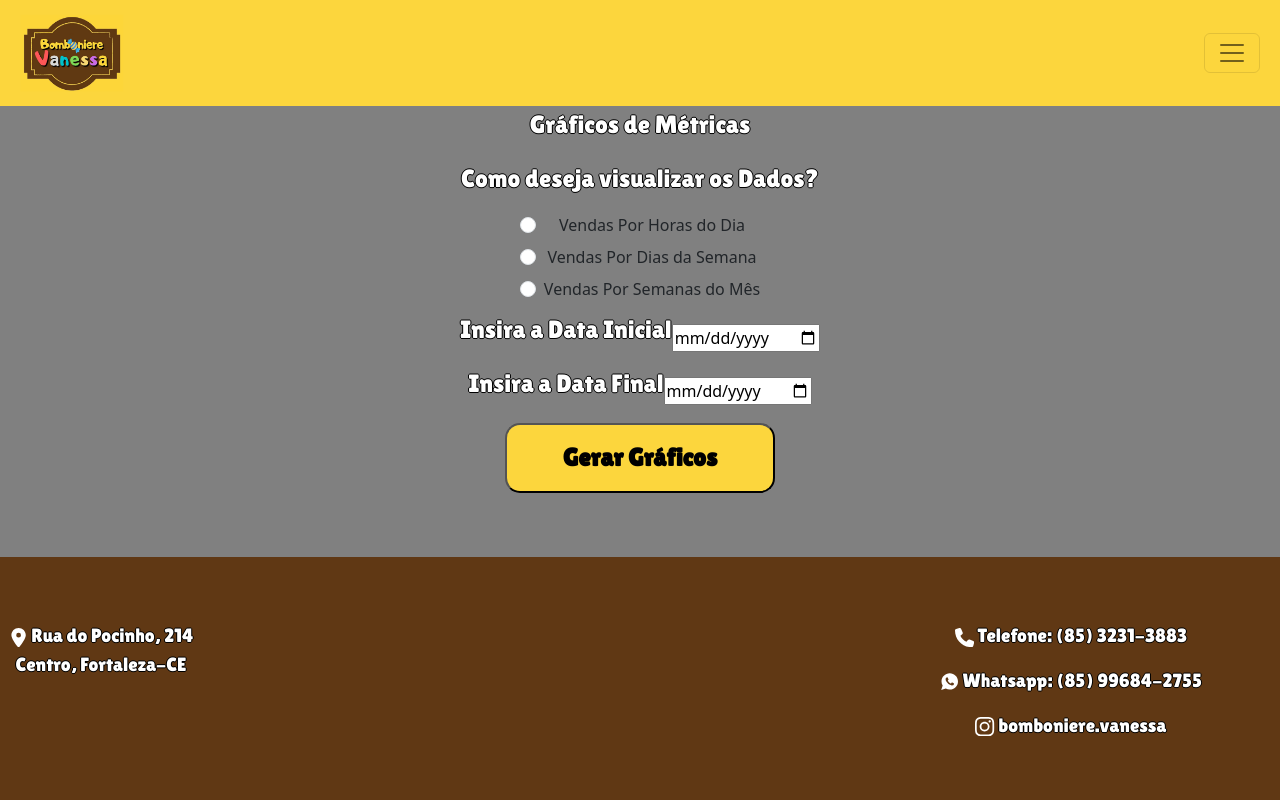
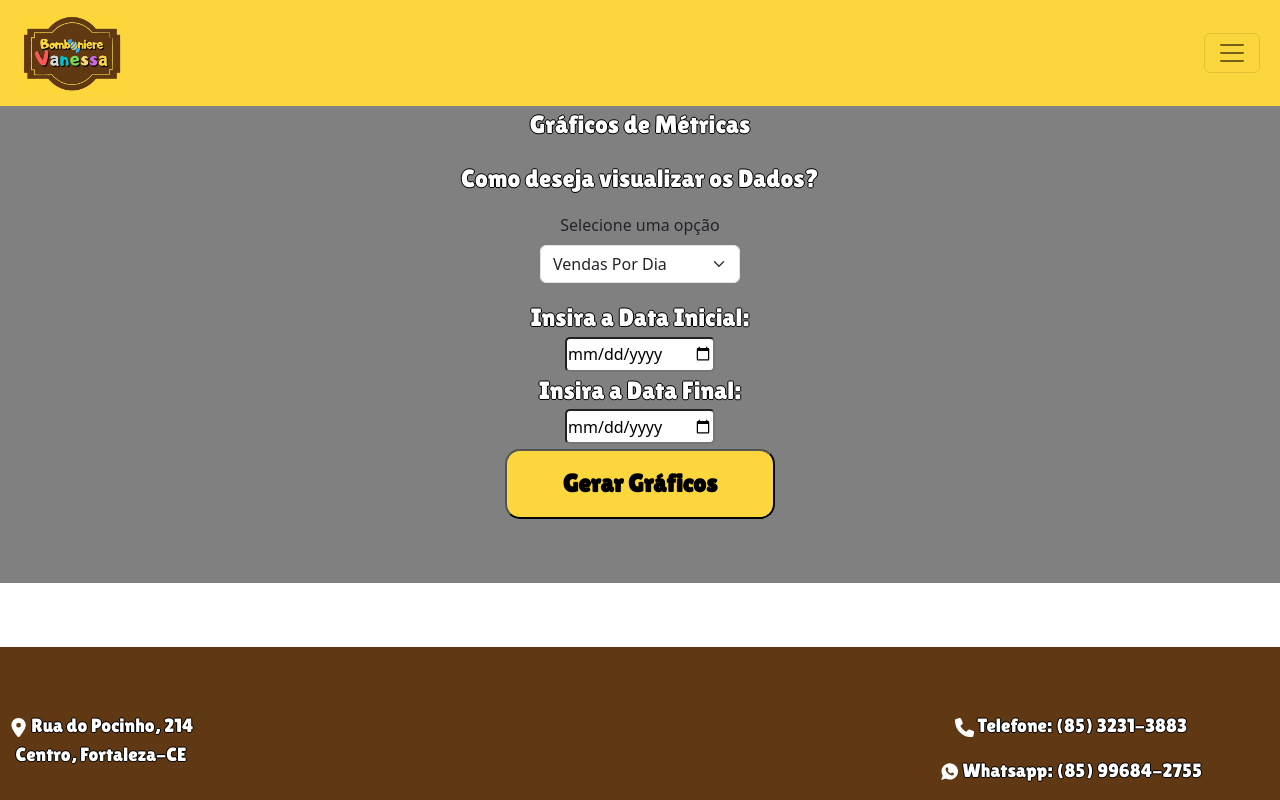
Before and after one commit to othonaf/Bomboniere-Vanessa-Frontend, a React (Create React App) app: page /PaginaDeMetricas in a window 1280 px wide. Shown: the top 800 px of the page. Built offline with nearby package versions, Linux system fonts and the light colour scheme.

Commit message:
Atualizando arquivos de Vendas

```diff
--- a/src/components/PaginaDeMetricas.js
+++ b/src/components/PaginaDeMetricas.js
@@ -1,14 +1,14 @@
 import React, { useState } from 'react';
 import axios from 'axios';
 import { TiWarning } from "react-icons/ti";
-import { DivMetricas, InfoProduto, DivInputsMetricas, Button, DivData, Canva, InfoLucro, DivRadios } from "./styled";
+import { DivMetricas, InfoProduto, DivInputsMetricas, Button, DivData, Canva, InfoLucro, DivRadios, InfoData, InputDate} from "./styled";
 import QuantidadeDeProdutos from './graficos/QuantidadeDeProdutos';
 import RendimentosPorTempo from './graficos/RendimentoPorTempo';
 import VendasPorFuncionario from './graficos/VendasPorFuncionario';
 import { FormGroup, Label, Input } from 'reactstrap';
 import Carregando from './Carregando';
 
-const backend = axios.create({ baseURL: 'https://gerenciador-estoque-backend-gi4a.vercel.app' , })
+const backend = axios.create({ baseURL: 'https://gerenciador-estoque-backend-gi4a.vercel.app', })
 //'http://localhost:3003'
 function PaginaDeMetricas() {
     const [startDate, setStartDate] = useState('');
@@ -16,7 +16,7 @@ function PaginaDeMetricas() {
     const [data, setData] = useState(null); // Adicione um novo estado para armazenar os dados
     const [error, setError] = useState(null);
     const [lucro, setLucro] = useState('');
-    const [endpoint, setEndpoint] = useState('');
+    const [endpoint, setEndpoint] = useState('vendasPorDia');
     const [elemento, setElemento] = useState('');
     const [vendasPorVendedor, setVendaPorVendedor] = useState('');
     const [loading, setLoading] = useState(false);
@@ -26,13 +26,13 @@ function PaginaDeMetricas() {
     const gerarGraficos = async () => {
         setLoading(true);
         switch (endpoint) {
-            case 'vendasPorHora':
+            case 'vendasPorDia':
                 setElemento('hora')
                 break;
-            case 'vendasPorDiasNaSemana':
+            case 'vendasPorSemana':
                 setElemento('dia')
                 break;
-            case 'vendasPorSemana':
+            case 'vendasPorMes':
                 setElemento('semana')
                 break;
 
@@ -50,7 +50,8 @@ function PaginaDeMetricas() {
                 headers: { Authorization: `${token}` }
             });
 
-            console.log(response.data)
+            // console.log(response.data)
+            // console.log(endpoint)
             if (response && response.data) {
                 setData(response.data.vendasPorTempo);
                 setLucro(response.data.totalLucro);
@@ -76,28 +77,26 @@ function PaginaDeMetricas() {
                 <InfoProduto>Gráficos de Métricas</InfoProduto>
                 <InfoProduto>Como deseja visualizar os Dados?</InfoProduto>
                 <DivRadios>
-                    <FormGroup check>
-                        <Label check>
-                            <Input type="radio" id="hora" name="endpoint" value="vendasPorHora" checked={endpoint === 'vendasPorHora'} onChange={(e) => setEndpoint(e.target.value)} />
-                            <Label for="hora">Vendas Por Horas do Dia</Label><br />
-                            <Input type="radio" id="dia" name="endpoint" value="vendasPorDiasNaSemana" checked={endpoint === 'vendasPorDiasNaSemana'} onChange={(e) => setEndpoint(e.target.value)} />
-                            <Label for="dia">Vendas Por Dias da Semana </Label><br />
-                            <Input type="radio" id="semana" name="endpoint" value="vendasPorSemana" checked={endpoint === 'vendasPorSemana'} onChange={(e) => setEndpoint(e.target.value)} />
-                            <Label for="semana">Vendas Por Semanas do Mês</Label><br />
-                        </Label>
+                    <FormGroup>
+                        <Label for="select">Selecione uma opção</Label>
+                        <Input type="select" name="endpoint" id="select" value={endpoint} onChange={(e) => setEndpoint(e.target.value)}>
+                            <option value="vendasPorDia">Vendas Por Dia</option>
+                            <option value="vendasPorSemana">Vendas Por Semana</option>
+                            <option value="vendasPorMes">Vendas Por Mês</option>
+                        </Input>
                     </FormGroup>
                 </DivRadios>
                 <DivData>
-                    <InfoProduto>Insira a Data Inicial </InfoProduto>
-                    <input
+                    <InfoData>Insira a Data Inicial:</InfoData>
+                    <InputDate
                         type="date"
                         value={startDate}
                         onChange={(e) => setStartDate(e.target.value)}
                     />
                 </DivData>
                 <DivData>
-                    <InfoProduto>Insira a Data Final </InfoProduto>
-                    <input
+                    <InfoData>Insira a Data Final:</InfoData>
+                    <InputDate
                         type="date"
                         value={endDate}
                         onChange={(e) => setEndDate(e.target.value)}
@@ -106,11 +105,10 @@ function PaginaDeMetricas() {
                 <Button onClick={gerarGraficos}>Gerar Gráficos</Button>
             </DivInputsMetricas>
             {lucro && <InfoLucro>Total de Rendimentos no período: {Number(lucro).toLocaleString('pt-BR', { style: 'currency', currency: "BRL" })}</InfoLucro>}
-
             <Canva>
                 {data && <QuantidadeDeProdutos data={data} elemento={elemento} />}
                 {data && <RendimentosPorTempo data={data} elemento={elemento} />}
-                {vendasPorVendedor && <VendasPorFuncionario vendasPorVendedor={vendasPorVendedor}/>}
+                {vendasPorVendedor && <VendasPorFuncionario vendasPorVendedor={vendasPorVendedor} />}
             </Canva>
 
             {error && <InfoProduto><TiWarning />{error}</InfoProduto>}
--- a/src/components/RegistraVenda.js
+++ b/src/components/RegistraVenda.js
@@ -9,7 +9,7 @@ import PaginaResposta from './PaginaResposta';
 import CardProduto from './CardProduto';
 import { GiConfirmed } from "react-icons/gi";
 
-const backend = axios.create({ baseURL: 'https://gerenciador-estoque-backend-gi4a.vercel.app' , });
+const backend = axios.create({ baseURL: 'https://gerenciador-estoque-backend-gi4a.vercel.app'   , });
 //'http://localhost:3003'
 
 function RegistraVenda() {
@@ -20,6 +20,7 @@ function RegistraVenda() {
     const [loading, setLoading] = useState(false);
     const [data, setData] = useState('');
     const [finalizado, setFinalizado] = useState(false);
+    const [qtde_total_prod, setQtdeTotalProd] = useState(0);
     const scannerRef = useRef(null);
 
     const handleDetected = (data) => {
@@ -52,9 +53,13 @@ function RegistraVenda() {
         setLoading(false);
     };
 
+    const calcularQtdeProdutos = (quantidade) => {
+        setQtdeTotalProd(Number(qtde_total_prod) + Number(quantidade));
+
+    };
     const calcularValorTotal = () => {
         return produtos.reduce((total, produto) => total + produto.valordevenda * produto.quantidade, 0);
-    }
+    };
 
     const registraVenda = async () => {
         setLoading(true);
@@ -67,8 +72,9 @@ function RegistraVenda() {
                 valordecompra: produto.valordecompra,
                 valordevenda: produto.valordevenda
             }));
+
             const response = await backend.post('/api/registraVenda',
-                { valorTotal, listaDeCompras },
+                { valorTotal, listaDeCompras, qtde_total_prod },
                 { headers: { Authorization: `Bearer ${token}` } });
             setProdutos([]);
             setData(response.data)
@@ -131,6 +137,7 @@ function RegistraVenda() {
                             const novosProdutos = [...produtos];
                             novosProdutos[index].quantidade = parseInt(novaQuantidade);
                             setProdutos(novosProdutos);
+                            calcularQtdeProdutos(novaQuantidade)
                         }}
                     />
                 ))}
--- a/src/components/graficos/VendasPorFuncionario.js
+++ b/src/components/graficos/VendasPorFuncionario.js
@@ -6,7 +6,10 @@ function VendasPorFuncionario({ vendasPorVendedor }) {
     const chartRef = useRef(null);
     const chartInstanceRef = useRef(null);
 
+
     useEffect(() => {
+        const colors = ['green', 'blue', 'red', 'yellow', 'purple', 'orange', 'pink', 'cyan', 'magenta', 'lime'];
+
         if (vendasPorVendedor && chartRef.current) {
             console.log(vendasPorVendedor)
             if (chartInstanceRef.current) {
@@ -14,22 +17,30 @@ function VendasPorFuncionario({ vendasPorVendedor }) {
             }
             const ctx = chartRef.current.getContext('2d');
             chartInstanceRef.current = new Chart(ctx, {
-                type: 'pie', // Altere 'pizza' para 'pie' aqui
+                type: 'pie',
                 data: {
-                    labels: vendasPorVendedor.map(item => item.vendedor), // Aqui devem ser os vendedores
+                    labels: vendasPorVendedor.map(item => item.nome),
                     datasets: [{
                         label: 'Vendas Por Vendedor',
-                        data: vendasPorVendedor.map(item => item.quantidade), // Aqui devem ser as quantidades de vendas
-                        backgroundColor: 'green',
-                        borderColor: 'blue',
+                        data: vendasPorVendedor.map(item => item.quantidade),
+                        backgroundColor: vendasPorVendedor.map((item, index) => colors[index % colors.length]), // Associa cada vendedor a uma cor
+                        borderColor: 'black',
                         borderWidth: 1,
                     }],
+                },
+                options: {
+                    responsive: true,
+                    plugins: {
+                        legend: {
+                            position: 'left', // Posiciona a legenda à esquerda
+                        },
+                    },
                 },
             });
         }
     }, [vendasPorVendedor]);
 
-    return (<CanvaPieContainer>
+    return (<CanvaPieContainer id='DivPieChart'>
         <canvas ref={chartRef}></canvas>
     </CanvaPieContainer>)
 
--- a/src/components/styled.js
+++ b/src/components/styled.js
@@ -503,22 +503,48 @@ export const DivInputsMetricas = styled.div`
 `;
 export const DivData = styled.div`
     display: flex;
-    flex-direction: row;
+    flex-direction: column;
     justify-content: center;
     align-items: center;
     width: 50%;
 `;
 export const Canva = styled.div`
     width: 70%;
+    justify-content: center;
+    align-items: center;
+    margin-bottom: 5%;
 `;
 export const InfoLucro = styled.p`
     font-family: "Lilita One", sans-serif;
     text-shadow: -1px 0 white, 0 1px white, 1px 0 white, 0 -1px white;
-    color: brown;
+    color: green;
     font-weight: 400;
     font-style: normal;
     font-size: 25px;
+    text-align: left;
 `;
+export const InfoData = styled.p`
+    font-family: "Lilita One", sans-serif;
+    text-shadow: -1px 0 black, 0 1px black, 1px 0 black, 0 -1px black;
+    color: white;
+    font-weight: 400;
+    font-style: normal;
+    font-size: 25px;
+    color: #FFFFFF;
+    margin-bottom: 0%;
+`;
+export const InputDate = styled.input`
+    border-radius: 5px;
+    height: 35px;
+    width: 150px;
+`;
+// export const DivRendimentos = styled.div`
+//     display: flex;
+//     flex-direction: row;
+//     justify-content: left;
+//     align-items: center;
+//     width: 70%;
+// `;
 export const DivRadios = styled.div`
     display: flex;
     flex-direction: row;
@@ -530,7 +556,7 @@ export const DivRadios = styled.div`
 export const CanvaPieContainer = styled.div`
     display: flex;
     flex-direction: row;
-    justify-content: center;
-    width: 50%;
-    height: 50%;
+    padding-left: 10%;
+    width: 80%;
+    height: 80%;
 `;
```
